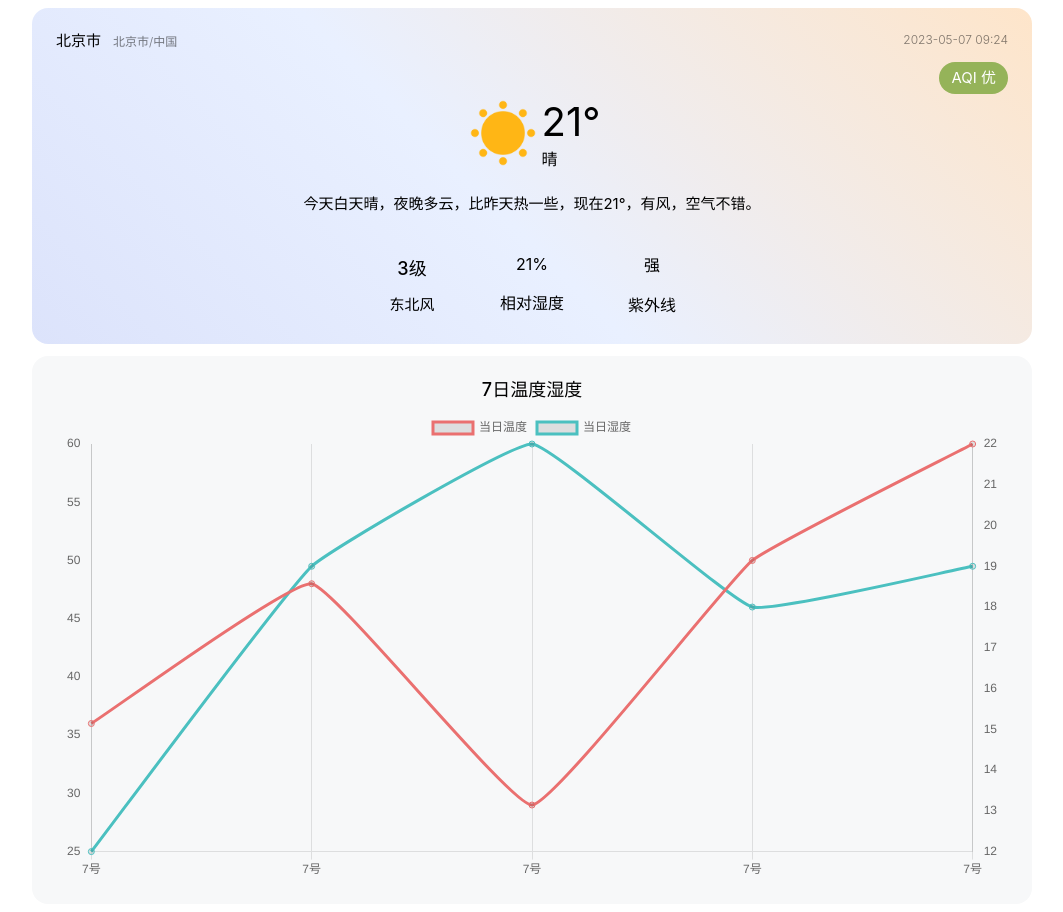
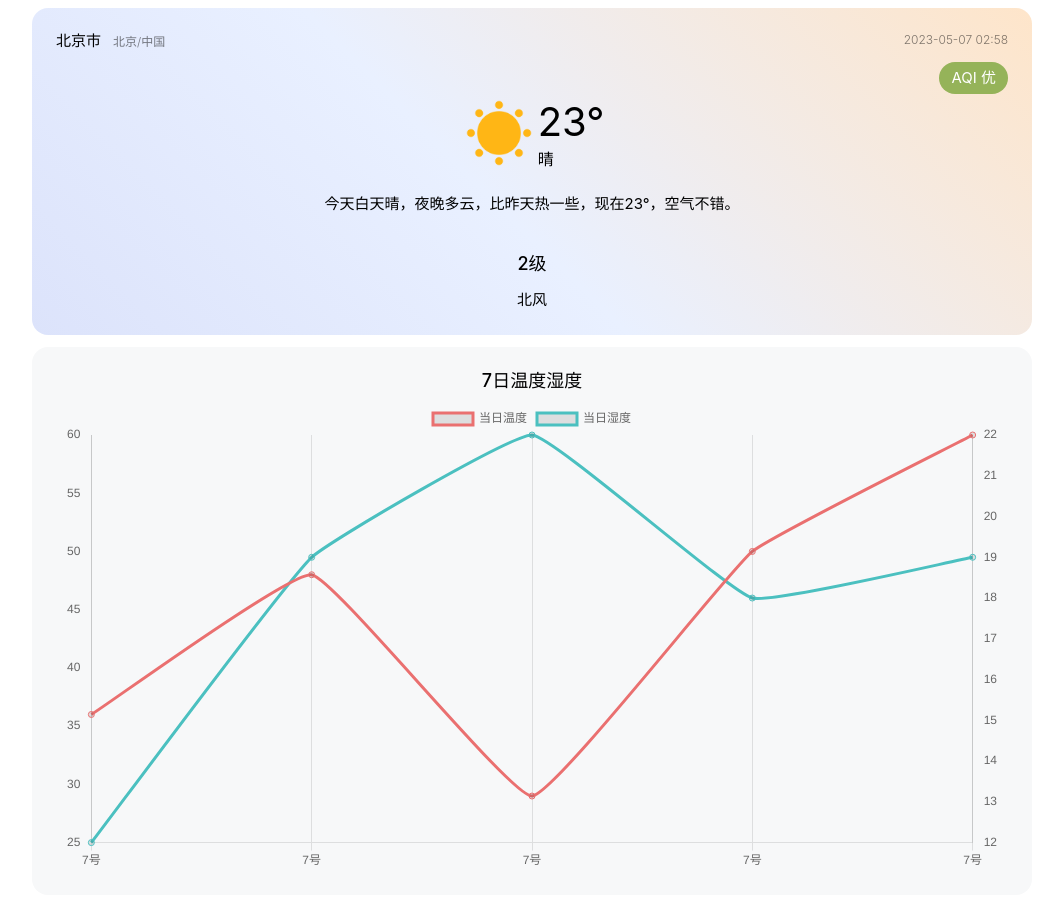
Before and after one commit to shlande/btest, a React (Vite) app: page / in a window 1280 px wide. Shown: the top 912 px of the page, without its empty margins (108-1171 px from the left). Built offline with nearby package versions, Linux system fonts and the light colour scheme.

Commit message:
完成card动态数据

```diff
--- a/src/App.tsx
+++ b/src/App.tsx
@@ -1,5 +1,5 @@
 import Temperature, {Prop as TemperaturePros} from "./Temperature";
-import Card from "./Card";
+import Card, {Data} from "./Card";
 import React from "react";
 import "./App.css"
 
@@ -18,15 +18,22 @@ const data:TemperaturePros[]=  [
   },
   {
     humidity: 19, temperature: 60, time: new Date(),
-  }
-]
+  }]
+
+const current:Data = {
+  detail: [{
+    title: '2级',
+    value: "北风"
+  }],
+  advice: "今天白天晴，夜晚多云，比昨天热一些，现在23°，空气不错。",
+  condition: "AQI 优",
+  country: "中国", location: "北京市", province: "北京", region: "北京市", temperature: "23", weather: "晴"
+}
 
 function App() {
-
-
   return (
     <div className={"container"}>
-      <div className={"card-container"}><Card/></div>
+      <div className={"card-container"}><Card data={current}/></div>
       <div className={"temperature"}>
         <div className={"temperature-title title"}><span>7日温度湿度</span></div>
         <Temperature data={data}/>
--- a/src/Card.tsx
+++ b/src/Card.tsx
@@ -1,42 +1,77 @@
+import { ReactElement} from "react"
 import "./Card.css"
 
-export default () => {
+export type Data = {
+  location: string,
+  country: string,
+  province: string
+  region: string
+  condition: string
+  temperature: string
+  weather: "阴" | "晴" | "雨" | "雪"
+  advice: string
+  detail: {
+    title: string
+    value: string
+  }[]
+}
+
+const formatDate = (date: Date) => {
+  return `${date.getFullYear()}-${formatInt(date.getMonth() + 1)}-${formatInt(date.getDate())} ${formatInt(date.getHours())}:${formatInt(date.getMinutes())}`
+}
+
+const formatInt = (num: number): string => {
+  return ("0" + num).slice(-2)
+}
+
+const generateWeatherImg = (weather: Data["weather"]) => {
+  switch (weather) {
+    case "晴":
+      return "/100.png"
+    case "阴":
+      return "/101.png"
+    case "雨":
+      return "/305.png"
+    case "雪":
+      return "/101.png"
+  }
+}
+
+export default (props: { data: Data }) => {
+  const {region, province, country, condition, temperature, weather, advice, detail} = props.data
+
+  const Detail: ReactElement[] = []
+  detail && detail.forEach((item,index) => {
+    Detail.push(<div key={index} className={"current-basic-item"}>
+      <p className={"title"}>{item.title}</p>
+      <p className={"content"}>{item.value}</p>
+    </div>)
+  })
   return <div className="current-weather">
     <div className="location">
       <div>
-        <h1 className={"content"}>北京市</h1>
-        <span className={"mini"}>北京市/中国</span>
+        <h1 className={"content"}>{region}</h1>
+        <span className={"mini"}>{province}/{country}</span>
       </div>
-      <p className="mini">2023-05-07 09:24</p>
+      <p className="mini">{formatDate(new Date())}</p>
     </div>
     <div className="weather">
       <div className={"condition-container"}>
-        <div className={"condition"}>AQI 优</div>
+        <div className={"condition"}>{condition}</div>
       </div>
       <div className="weather-data">
-        <img src="/100.png" alt="QWeather"/>
+        <img src={generateWeatherImg(weather)} alt="Weather"/>
         <div className={"weather-data-detail"}>
-          <span className={"display"}>21°</span>
-          <span>晴</span>
+          <span className={"display"}>{temperature}°</span>
+          <span>{weather}</span>
         </div>
       </div>
     </div>
     <div className="current-abstract content">
-        今天白天晴，夜晚多云，比昨天热一些，现在21°，有风，空气不错。
+      {advice}
     </div>
     <div className="current-basic">
-       <div className={"current-basic-item"}>
-         <p className={"title"}>3级</p>
-         <p className={"content"}>东北风</p>
-       </div>
-      <div className={"current-basic-item"}>
-        <p>21%</p>
-        <p>相对湿度</p>
-      </div>
-      <div className={"current-basic-item"}>
-        <p>强</p>
-        <p>紫外线</p>
-      </div>
+      {Detail}
     </div>
   </div>
 }
```
